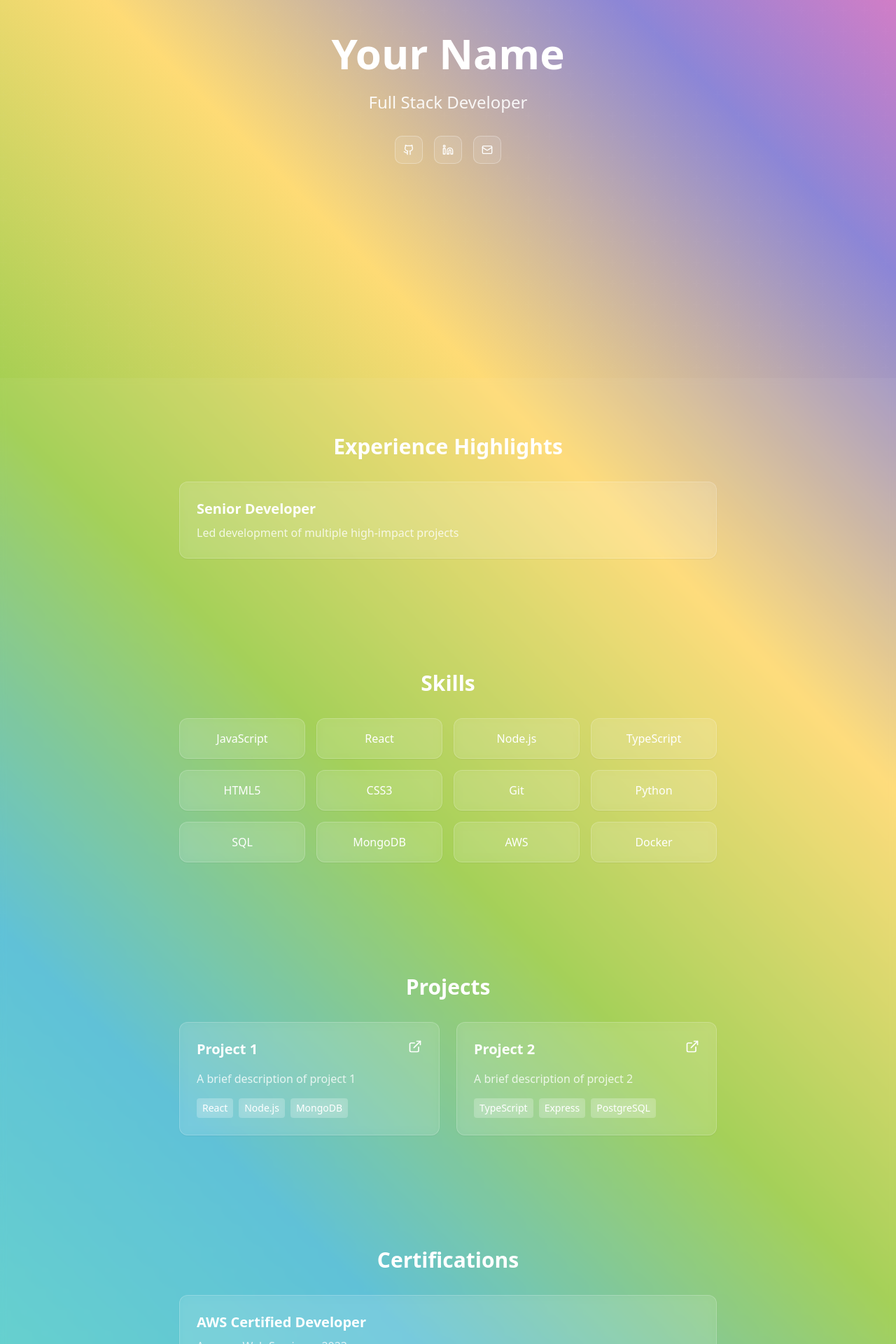
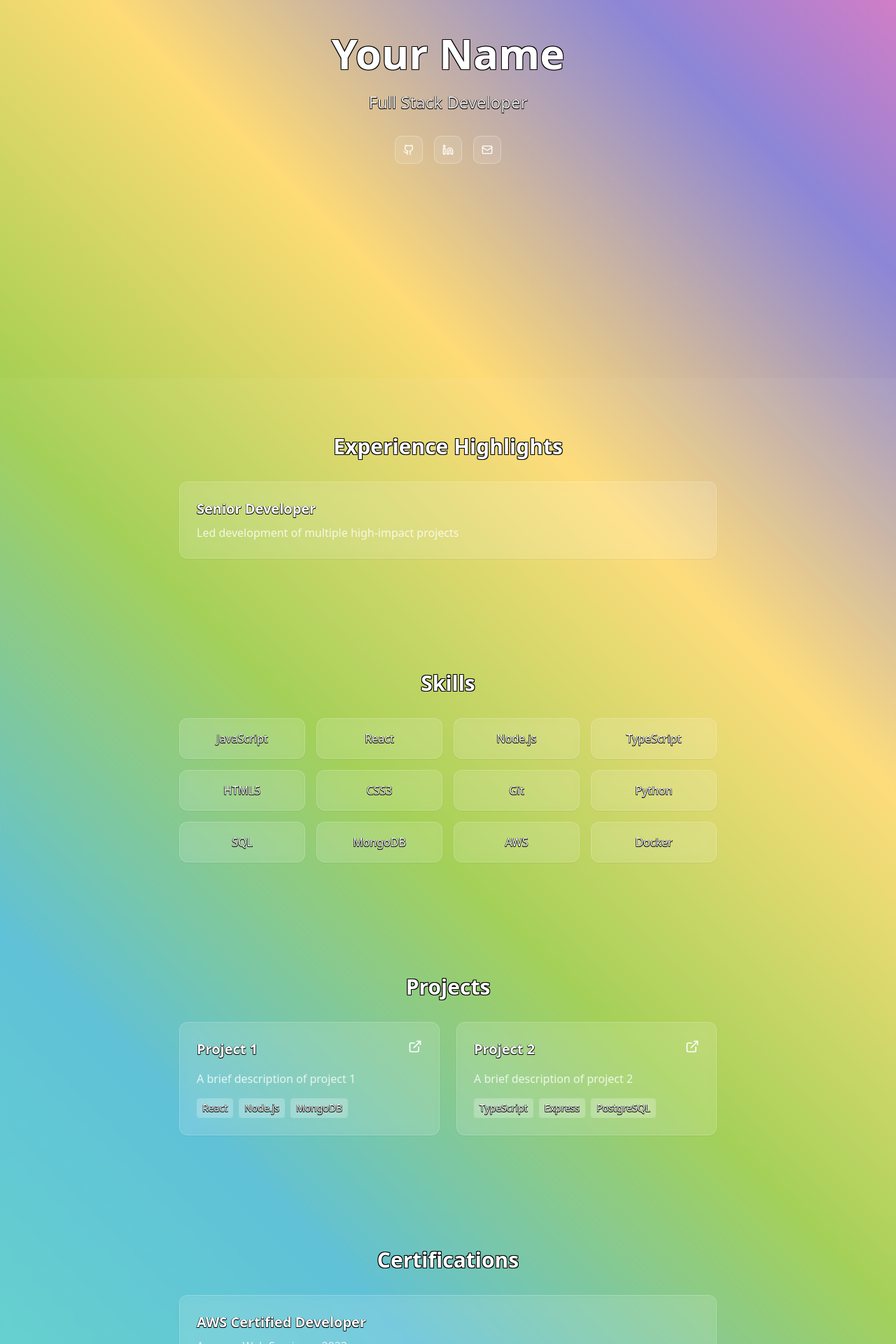
Before and after one commit to Anirudhreddy7799/modern-glance-showcase, a React (Vite) app: page / in a window 1280 px wide. Shown: the part 260-2180 px from the top of the page at 70% size. Built offline with nearby package versions, Linux system fonts and the light colour scheme.

Commit message:
Add black outline text
Implemented black outline text styling across the page for improved visibility and aesthetics.
[skip gpt_engineer]

```diff
--- a/src/components/portfolio/Acknowledgements.tsx
+++ b/src/components/portfolio/Acknowledgements.tsx
@@ -4,7 +4,7 @@ const Acknowledgements = () => {
   return (
     <section className="py-20 px-4">
       <div className="max-w-3xl mx-auto">
-        <h2 className="text-3xl font-bold mb-8 text-center text-white">Acknowledgements</h2>
+        <h2 className="text-3xl font-bold mb-8 text-center text-white text-outline">Acknowledgements</h2>
         <Card className="p-6 bg-white/10 backdrop-blur hover:bg-white/20 transition-all border-white/20">
           <p className="text-white/80">
             Special thanks to all mentors and colleagues who have contributed to my professional growth.
--- a/src/components/portfolio/Certifications.tsx
+++ b/src/components/portfolio/Certifications.tsx
@@ -17,11 +17,11 @@ const Certifications = () => {
   return (
     <section className="py-20 px-4">
       <div className="max-w-3xl mx-auto">
-        <h2 className="text-3xl font-bold mb-8 text-center text-white">Certifications</h2>
+        <h2 className="text-3xl font-bold mb-8 text-center text-white text-outline">Certifications</h2>
         <div className="space-y-4">
           {certifications.map((cert, index) => (
             <Card key={index} className="p-6 bg-white/10 backdrop-blur hover:bg-white/20 transition-all border-white/20">
-              <h3 className="text-xl font-semibold mb-2 text-white">{cert.name}</h3>
+              <h3 className="text-xl font-semibold mb-2 text-white text-outline-sm">{cert.name}</h3>
               <p className="text-white/80">{cert.issuer} • {cert.date}</p>
             </Card>
           ))}
--- a/src/components/portfolio/Education.tsx
+++ b/src/components/portfolio/Education.tsx
@@ -12,11 +12,11 @@ const Education = () => {
   return (
     <section className="py-20 px-4">
       <div className="max-w-3xl mx-auto">
-        <h2 className="text-3xl font-bold mb-8 text-center text-white">Education</h2>
+        <h2 className="text-3xl font-bold mb-8 text-center text-white text-outline">Education</h2>
         <div className="space-y-4">
           {education.map((edu, index) => (
             <Card key={index} className="p-6 bg-white/10 backdrop-blur hover:bg-white/20 transition-all border-white/20">
-              <h3 className="text-xl font-semibold mb-2 text-white">{edu.degree}</h3>
+              <h3 className="text-xl font-semibold mb-2 text-white text-outline-sm">{edu.degree}</h3>
               <p className="text-white/80">{edu.institution} • {edu.year}</p>
             </Card>
           ))}
--- a/src/components/portfolio/Experience.tsx
+++ b/src/components/portfolio/Experience.tsx
@@ -4,10 +4,10 @@ const Experience = () => {
   return (
     <section className="py-20 px-4">
       <div className="max-w-3xl mx-auto">
-        <h2 className="text-3xl font-bold mb-8 text-center text-white">Experience Highlights</h2>
+        <h2 className="text-3xl font-bold mb-8 text-center text-white text-outline">Experience Highlights</h2>
         <div className="space-y-4">
           <Card className="p-6 bg-white/10 backdrop-blur hover:bg-white/20 transition-all border-white/20">
-            <h3 className="text-xl font-semibold mb-2 text-white">Senior Developer</h3>
+            <h3 className="text-xl font-semibold mb-2 text-white text-outline-sm">Senior Developer</h3>
             <p className="text-white/80">Led development of multiple high-impact projects</p>
           </Card>
         </div>
--- a/src/components/portfolio/Hero.tsx
+++ b/src/components/portfolio/Hero.tsx
@@ -5,8 +5,8 @@ const Hero = () => {
   return (
     <section className="min-h-screen flex items-center justify-center px-4">
       <div className="max-w-3xl mx-auto text-center fade-in">
-        <h1 className="text-4xl md:text-6xl font-bold mb-6 text-white">Your Name</h1>
-        <p className="text-xl md:text-2xl mb-8 text-white/90">Full Stack Developer</p>
+        <h1 className="text-4xl md:text-6xl font-bold mb-6 text-white text-outline">Your Name</h1>
+        <p className="text-xl md:text-2xl mb-8 text-white/90 text-outline-sm">Full Stack Developer</p>
         <div className="flex justify-center gap-4">
           <Button variant="outline" size="icon" className="bg-white/10 backdrop-blur hover:bg-white/20 border-white/30">
             <Github className="h-5 w-5 text-white" />
--- a/src/components/portfolio/Projects.tsx
+++ b/src/components/portfolio/Projects.tsx
@@ -20,12 +20,12 @@ const Projects = () => {
   return (
     <section className="py-20 px-4">
       <div className="max-w-3xl mx-auto">
-        <h2 className="text-3xl font-bold mb-8 text-center text-white">Projects</h2>
+        <h2 className="text-3xl font-bold mb-8 text-center text-white text-outline">Projects</h2>
         <div className="grid md:grid-cols-2 gap-6">
           {projects.map((project, index) => (
             <Card key={index} className="p-6 bg-white/10 backdrop-blur hover:bg-white/20 transition-all border-white/20">
               <div className="flex justify-between items-start mb-4">
-                <h3 className="text-xl font-semibold text-white">{project.title}</h3>
+                <h3 className="text-xl font-semibold text-white text-outline-sm">{project.title}</h3>
                 <a href={project.link} target="_blank" rel="noopener noreferrer">
                   <ExternalLink className="h-5 w-5 text-white" />
                 </a>
@@ -33,7 +33,7 @@ const Projects = () => {
               <p className="text-white/80 mb-4">{project.description}</p>
               <div className="flex flex-wrap gap-2">
                 {project.technologies.map((tech, techIndex) => (
-                  <span key={techIndex} className="text-sm bg-white/20 backdrop-blur px-2 py-1 rounded text-white">
+                  <span key={techIndex} className="text-sm bg-white/20 backdrop-blur px-2 py-1 rounded text-white text-outline-sm">
                     {tech}
                   </span>
                 ))}
--- a/src/components/portfolio/Skills.tsx
+++ b/src/components/portfolio/Skills.tsx
@@ -9,10 +9,10 @@ const Skills = () => {
   return (
     <section className="py-20 px-4">
       <div className="max-w-3xl mx-auto">
-        <h2 className="text-3xl font-bold mb-8 text-center text-white">Skills</h2>
+        <h2 className="text-3xl font-bold mb-8 text-center text-white text-outline">Skills</h2>
         <div className="grid grid-cols-2 md:grid-cols-4 gap-4">
           {skills.map((skill, index) => (
-            <Card key={index} className="p-4 text-center bg-white/10 backdrop-blur hover:bg-white/20 transition-all border-white/20 text-white">
+            <Card key={index} className="p-4 text-center bg-white/10 backdrop-blur hover:bg-white/20 transition-all border-white/20 text-white text-outline-sm">
               {skill}
             </Card>
           ))}
--- a/src/index.css
+++ b/src/index.css
@@ -50,3 +50,20 @@ html {
     transform: translateY(0);
   }
 }
+
+/* Add text outline styles */
+.text-outline {
+  text-shadow:
+    -1px -1px 0 #000,
+    1px -1px 0 #000,
+    -1px 1px 0 #000,
+    1px 1px 0 #000;
+}
+
+.text-outline-sm {
+  text-shadow:
+    -0.5px -0.5px 0 #000,
+    0.5px -0.5px 0 #000,
+    -0.5px 0.5px 0 #000,
+    0.5px 0.5px 0 #000;
+}
```
